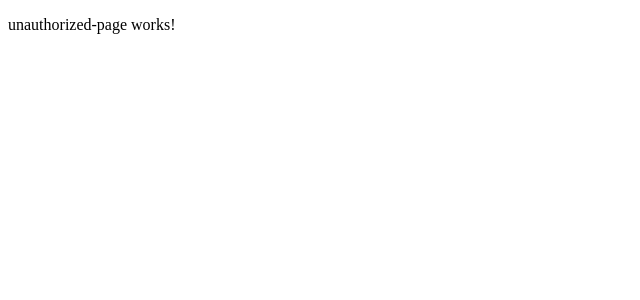
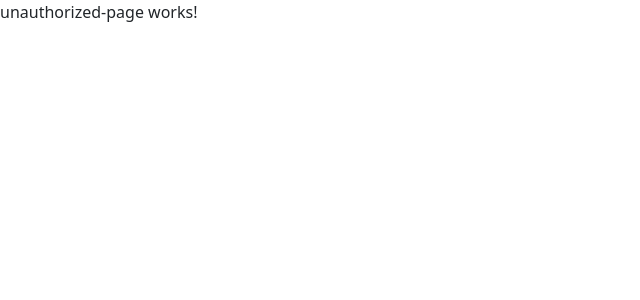
Before and after one commit to iv-shramko/CleanProFinder.Web, an Angular app in the folder CleanProFinder.Web/: page / in a window 1280 px wide. Shown: the top 300 px of the page, without its empty margins (0-640 px from the left). Built offline with nearby package versions, Linux system fonts and the light colour scheme.

Commit message:
include bootstrap in global styles

```diff
--- a/CleanProFinder.Web/src/styles.scss
+++ b/CleanProFinder.Web/src/styles.scss
@@ -1 +1,2 @@
 /* You can add global styles to this file, and also import other style files */
+@import "../node_modules/bootstrap/scss/bootstrap";
```
